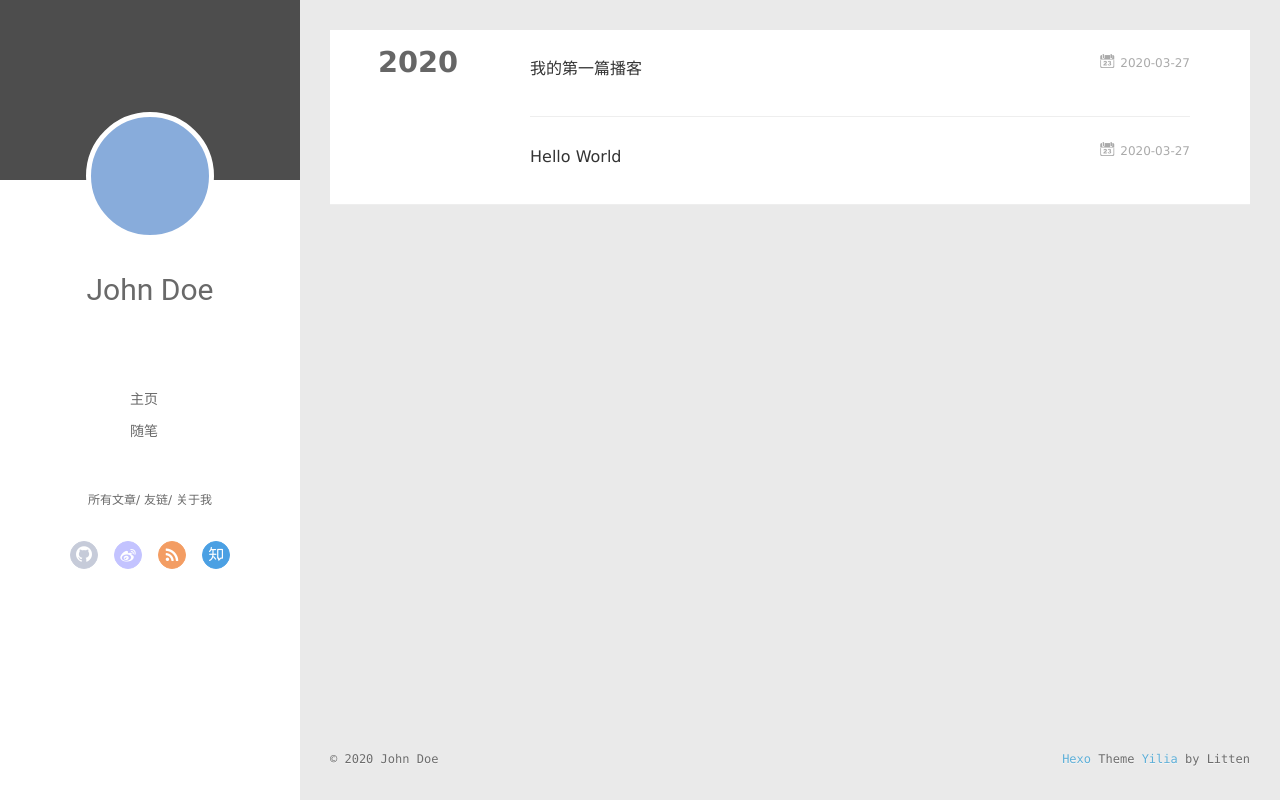
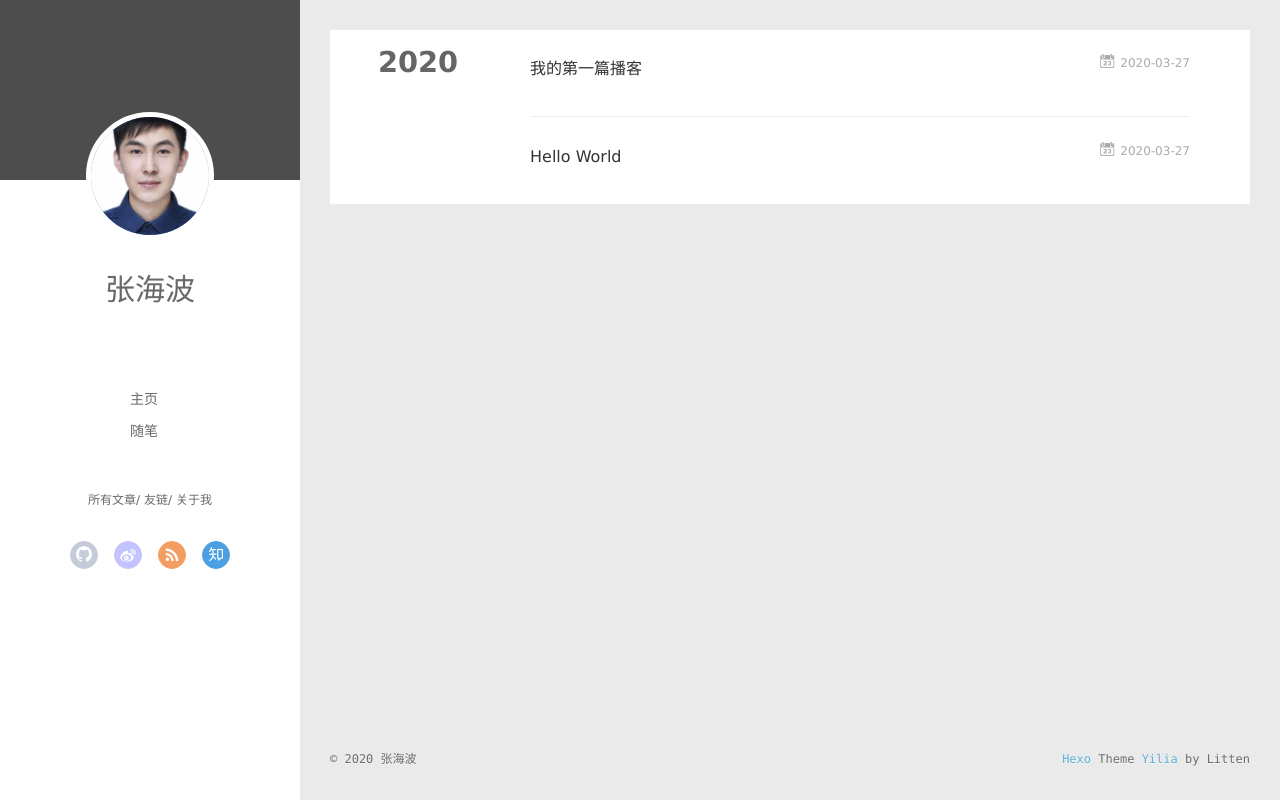
Before and after one commit to haibo888/haibo888.github.io, a plain HTML site: page archives/2020/03/index.html in a window 1280 px wide. Drawn offline with Linux system fonts and the light colour scheme; no server answers.

Commit message:
Site updated: 2020-03-27 01:20:17

```diff
--- a/archives/2020/03/index.html
+++ b/archives/2020/03/index.html
@@ -8,12 +8,13 @@
   <link rel="dns-prefetch" href="http://yoursite.com">
   <title>Archives: 2020/3 | Hexo</title>
   <meta name="viewport" content="width=device-width, initial-scale=1, maximum-scale=1">
-  <meta property="og:type" content="website">
+  <meta name="description" content="一个努力学习的小白">
+<meta property="og:type" content="website">
 <meta property="og:title" content="Hexo">
 <meta property="og:url" content="http://yoursite.com/archives/2020/03/index.html">
 <meta property="og:site_name" content="Hexo">
-<meta property="og:locale" content="en_US">
-<meta property="article:author" content="John Doe">
+<meta property="og:description" content="一个努力学习的小白">
+<meta property="article:author" content="张海波">
 <meta name="twitter:card" content="summary">
 
     <link rel="alternative" href="/atom.xml" title="Hexo" type="application/atom+xml">
@@ -43,10 +44,10 @@
 <div class="intrude-less">
 	<header id="header" class="inner">
 		<a href="/" class="profilepic">
-			<img src="" class="js-avatar">
+			<img src="/uploads/avatar.png" class="js-avatar">
 		</a>
 		<hgroup>
-		  <h1 class="header-author"><a href="/">John Doe</a></h1>
+		  <h1 class="header-author"><a href="/">张海波</a></h1>
 		</hgroup>
 
 
@@ -101,10 +102,10 @@
 	<div class="intrude-less">
 		<header id="header" class="inner">
 			<div class="profilepic">
-				<img src="" class="js-avatar">
+				<img src="/uploads/avatar.png" class="js-avatar">
 			</div>
 			<hgroup>
-			  <h1 class="header-author js-header-author">John Doe</h1>
+			  <h1 class="header-author js-header-author">张海波</h1>
 			</hgroup>
 
 
@@ -229,7 +230,7 @@
   <div class="outer">
     <div id="footer-info">
     	<div class="footer-left">
-    		&copy; 2020 John Doe
+    		&copy; 2020 张海波
     	</div>
       	<div class="footer-right">
       		<a href="http://hexo.io/" target="_blank">Hexo</a>  Theme <a href="https://github.com/litten/hexo-theme-yilia" target="_blank">Yilia</a> by Litten
```
Also changed, not shown: 2020/03/27/hello-world/index.html (+6 -7 lines), 2020/03/27/我的第一篇播客/index.html (+6 -7 lines), archives/2020/index.html (+9 -8 lines), archives/index.html (+9 -8 lines), index.html (+9 -8 lines), uploads/avatar.png (added).
